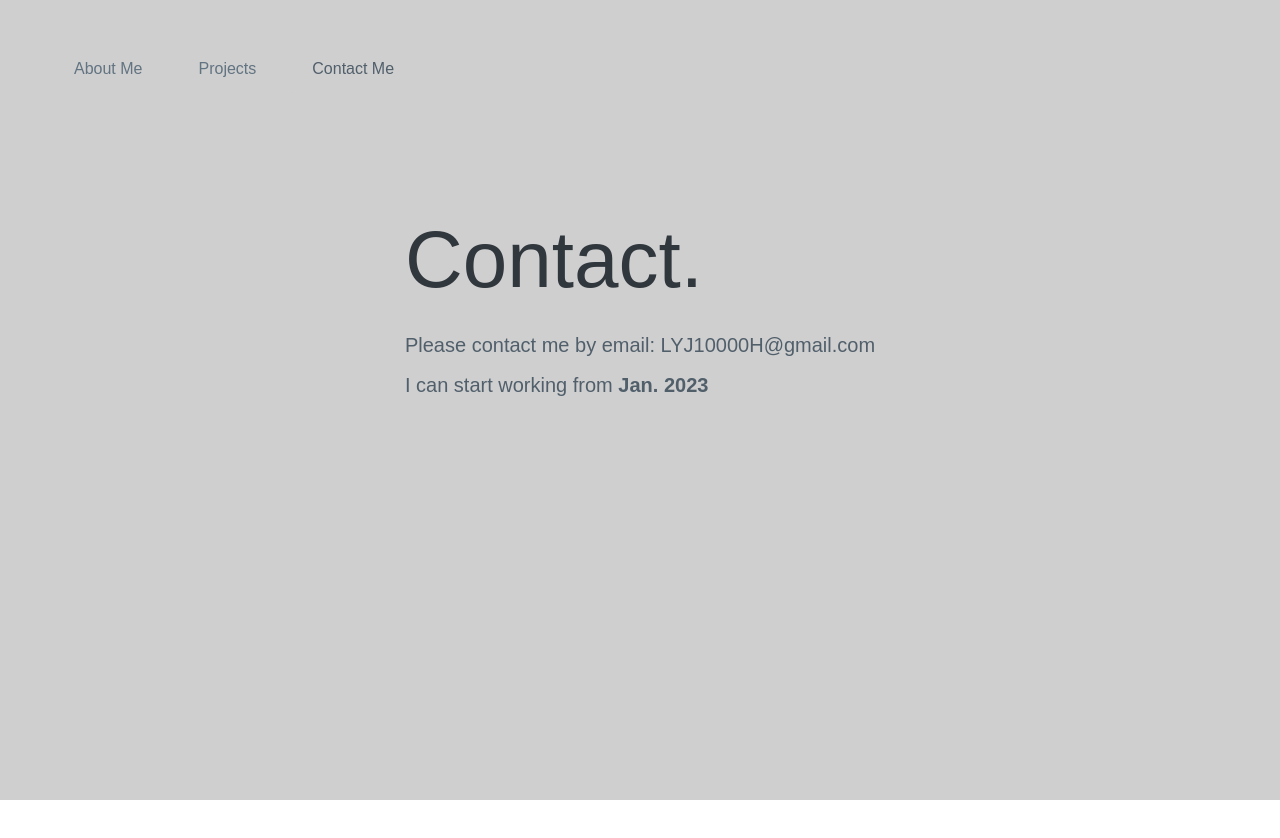
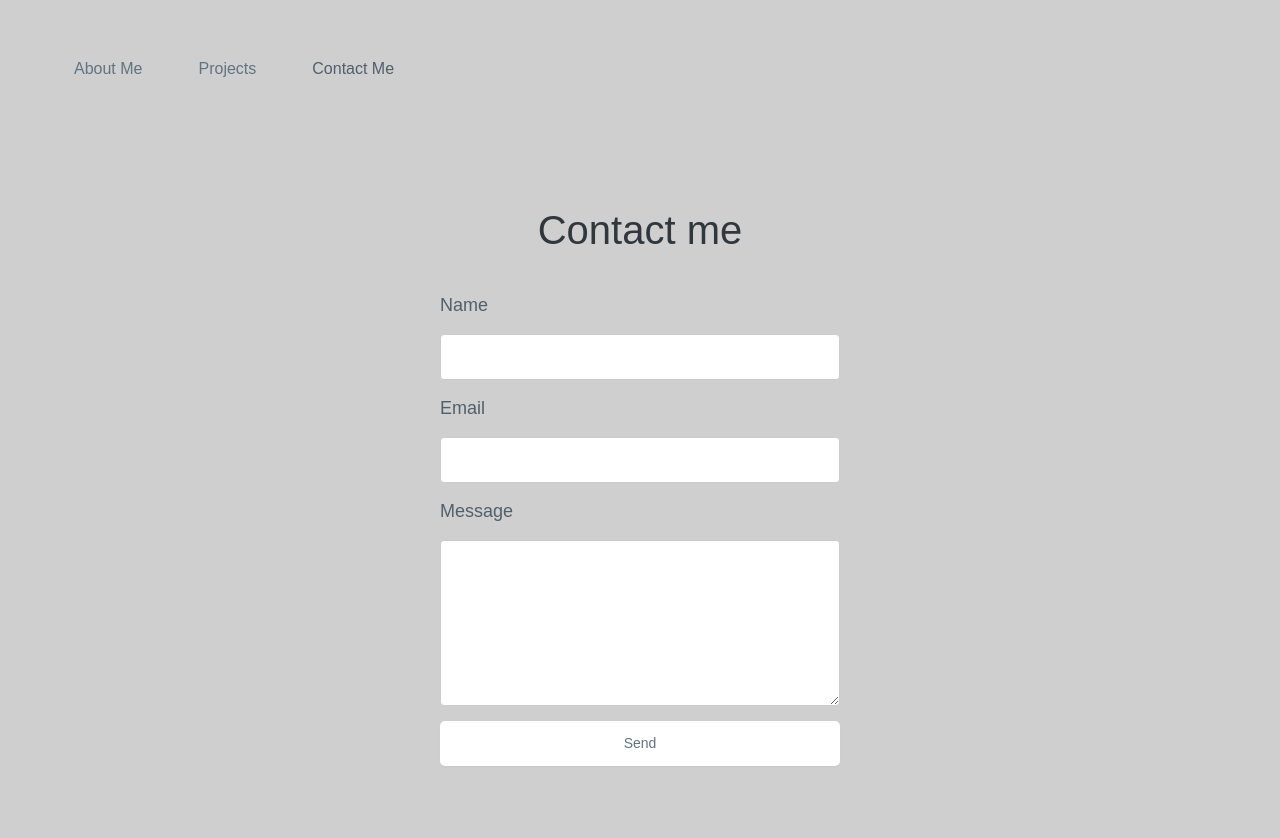
Before and after one commit to JellyYJ/portfolio, a React (Vite) app in the folder portfolio/: page /contactMe in a window 1280 px wide. Shown: the top 838 px of the page. Before the commit the page ends 800 px from the top, so only its background shows below. Built offline with nearby package versions, Linux system fonts and the light colour scheme.

Commit message:
ContactMe form

```diff
--- a/portfolio/package.json
+++ b/portfolio/package.json
@@ -10,8 +10,10 @@
     "preview": "vite preview"
   },
   "dependencies": {
+    "@emailjs/browser": "^3.12.1",
     "react": "^18.2.0",
     "react-dom": "^18.2.0",
+    "react-hook-form": "^7.49.3",
     "react-icons": "^4.12.0",
     "react-router-dom": "^6.20.0",
     "styled-components": "^6.1.1"
--- a/portfolio/src/assets/data/projectData.json
+++ b/portfolio/src/assets/data/projectData.json
@@ -1,39 +1,12 @@
 [
-  {
-    "name": "The Wild Oasis",
-    "date": "Nov - Dec 2023",
-    "img": "/src/assets/wildOasis/wildOasis.png",
-    "link": "/wildOasis",
-    "summary": "This project is a real-world like porject intimate the inside website for a booking system for cabins.",
-    "techStck": ["React", "Supabase", "Styled Components"],
-    "details": "details",
-    "projectLink": "https://one-wild-oasis.netlify.app/login",
-    "gifs": [
-      {
-        "gif": "/src/assets/wildOasis/bookingCheckIn.gif",
-        "gifTitle": "Booking Checkin",
-        "explanation": "The user can view the details of each booking, and can also check in the booking."
-      },
-      {
-        "gif": "/src/assets/wildOasis/cabinOperation.gif",
-        "gifTitle": "Cabin Managemnet",
-        "explanation": "The registered user can log in can check their purchase history on the dashboard, and they can change their housetype for a rough estimation of the CO2 emmission of the household."
-      },
-      {
-        "gif": "/src/assets/wildOasis/bookingCheckIn.gif",
-        "gifTitle": "Embedded Footprint Calculator",
-        "explanation": "For a precise calculation of the CO2 emission of the household, the user can use the footprint calculator panel to seek the results. "
-      }
-    ]
-  },
   {
     "name": "Solar Offset",
     "date": "Feb - May 2023",
     "img": "/src/assets/solarOffset/solarLandingPage.png",
     "link": "/solarOffset",
-    "summary": "This project aimed to create a platform for UK residents to fund solar panels in African countries.",
-    "techStck": ["React", "Node.jS", "MongoDB", "CSS"],
-    "details": "Solar Offset ",
+    "summary": "Solar Offset is a university project, with the aim of creating a platform allowing UK residents to contribute to solar panel installations in African countries, thereby offsetting household carbon emissions.",
+    "techStck": ["React", "Node.jS", "MongoDB", "Ant-Design"],
+    "details": "This university team project involved using technologies such as React and Ant-design for front-end development, Node.js for back-end processes, and MongoDB for database management. The project also involves API integration. The focus was on practical application, collaborative development, and problem-solving which gives me an understanding of the full-stack web development lifecycle.",
     "gifs": [
       {
         "gif": "/src/assets/solarOffset/solarPay.gif",
@@ -54,6 +27,34 @@
     ]
   },
   {
+    "name": "The Wild Oasis",
+    "date": "Nov - Dec 2023",
+    "img": "/src/assets/wildOasis/wildOasis.png",
+    "link": "/wildOasis",
+    "summary": "This project is a real-world like porject intimate the inside website for a booking system for cabins.",
+    "techStck": ["React", "Supabase", "Styled Components"],
+    "details": "The Wild Oasis is an immersive project, showcasing a real-world-like booking system for holiday cabins. Built with cutting-edge technologies, including React for responsive frontend development, Supabase for seamless database management, and Styled Components for a stylish design. The project can be further developed by implementing booking management system",
+    "projectLink": "https://one-wild-oasis.netlify.app/login",
+    "gifs": [
+      {
+        "gif": "/src/assets/wildOasis/bookingCheckIn.gif",
+        "gifTitle": "Booking Checkin",
+        "explanation": "The user can view the details of each booking, and can also check in the booking."
+      },
+      {
+        "gif": "/src/assets/wildOasis/cabinOperation.gif",
+        "gifTitle": "Cabin Managemnet",
+        "explanation": "The registered user can log in can check their purchase history on the dashboard, and they can change their housetype for a rough estimation of the CO2 emmission of the household."
+      },
+      {
+        "gif": "/src/assets/wildOasis/bookingCheckIn.gif",
+        "gifTitle": "Embedded Footprint Calculator",
+        "explanation": "For a precise calculation of the CO2 emission of the household, the user can use the footprint calculator panel to seek the results. "
+      }
+    ]
+  },
+
+  {
     "name": "Bird Sighting",
     "img": "/src/assets/birdSighting/landingPage.png",
     "link": "/birdSighting",
@@ -63,7 +64,6 @@
       "JavaScript",
       "Express.js",
       "MongoDB",
-      "CSS",
       "socket.io",
       "ServiceWorker"
     ],
@@ -91,8 +91,8 @@
     "img": "/src/assets/pizza/pizzaCo.png",
     "date": "June 2023",
     "link": "/reactPizza",
-    "summary": "This application allows users to easily browse and order pizzas online. Using React Router, Redux, and Thunks for state management, it offers a streamlined and responsive user experience.",
-    "techStck": ["React", "Redux", "Thunks", "Tailwind CSS"],
+    "summary": "This application allows users to easily browse and order pizzas online.",
+    "techStck": ["React", "Redux", "Thunks", "Tailwind"],
     "details": "This project is for practicing, leveraging React Router for smooth navigation and integrating Redux with Thunks for efficient state management. Tailwind CSS was also explored for a modern web design. I also designed 'apiRestaurant' for fetching the data menu and order infomation.",
     "gifs": [
       {
--- a/portfolio/src/pages/ContactMe.jsx
+++ b/portfolio/src/pages/ContactMe.jsx
@@ -1,16 +1,100 @@
+import React, { useRef, useState } from "react";
+import emailjs from "@emailjs/browser";
+import styled from "styled-components";
 import Heading from "../ui/Heading";
-import TextContainer from "../ui/TextContainer";
+import Button from "../ui/Button";
+
+// const Container = styled.div`
+//   display: flex;
+//   flex-direction: column;
+//   align-items: center;
+//   padding: 2rem;
+//   background-color: aliceblue;
+// `;
+
+const StyledForm = styled.form`
+  display: flex;
+  flex-direction: column;
+  gap: 1.5rem;
+  max-width: 40rem;
+  width: 100%;
+`;
+
+const StyledLabel = styled.label`
+  font-size: 1.8rem;
+`;
+
+const StyledInput = styled.input`
+  width: 100%;
+  padding: 1rem;
+  border: 1px solid #ccc;
+  border-radius: 4px;
+  box-sizing: border-box;
+`;
+
+const StyledTextarea = styled.textarea`
+  width: 100%;
+  padding: 1rem;
+  border: 1px solid #ccc;
+  border-radius: 4px;
+  resize: vertical;
+  box-sizing: border-box;
+`;
+
+const ErrorMessage = styled.p`
+  color: red;
+  font-size: 1rem;
+  margin-top: 0.5rem;
+`;
 
 function ContactMe() {
+  const form = useRef();
+  const [error, setError] = useState(null);
+
+  const handleSendEmail = (e) => {
+    e.preventDefault();
+
+    emailjs
+      .sendForm(
+        process.env.REACT_APP_SERVICE_ID,
+        process.env.REACT_APP_TEMPLATE_ID,
+        form.current,
+        process.env.REACT_APP_PUBLIC_KEY
+      )
+      .then(
+        (result) => {
+          console.log(result.text);
+        },
+        (error) => {
+          console.log(error.text);
+          setError(error);
+        }
+      );
+  };
+
   return (
     <>
-      <TextContainer fontSize="2rem">
-        <Heading as="h1">Contact.</Heading>
-        <p>Please contact me by email: LYJ10000H@gmail.com</p>
-        <p>
-          I can start working from <strong>Jan. 2023</strong>
-        </p>
-      </TextContainer>
+      <Heading as="h3">Contact me</Heading>
+      <StyledForm ref={form} onSubmit={handleSendEmail}>
+        <StyledLabel htmlFor="from_name">Name</StyledLabel>
+        <StyledInput type="text" name="from_name" id="from_name" required />
+
+        <StyledLabel htmlFor="from_email">Email</StyledLabel>
+        <StyledInput type="email" name="from_email" id="from_email" required />
+
+        <StyledLabel htmlFor="message">Message</StyledLabel>
+        <StyledTextarea name="message" id="message" rows="6" required />
+
+        <Button type="submit" variation="secondary">
+          Send
+        </Button>
+
+        {error && (
+          <ErrorMessage>
+            Oops, something went wrong. Please try again.
+          </ErrorMessage>
+        )}
+      </StyledForm>
     </>
   );
 }
--- a/portfolio/src/ui/ProjectsList.jsx
+++ b/portfolio/src/ui/ProjectsList.jsx
@@ -92,6 +92,7 @@ const ProjectDetails = styled.div`
   display: flex;
   flex-direction: column;
   align-items: center;
+  gap: 0.8rem;
 `;
 
 const ProjectDescription = styled.div`
--- a/portfolio/vite.config.js
+++ b/portfolio/vite.config.js
@@ -1,8 +1,31 @@
-import { defineConfig } from "vite";
+// import { defineConfig } from "vite";
+// import react from "@vitejs/plugin-react";
+// import eslint from "vite-plugin-eslint";
+
+// // https://vitejs.dev/config/
+// export default defineConfig({
+//   plugins: [react(), eslint()],
+
+// });
+
+import { defineConfig, loadEnv } from "vite";
 import react from "@vitejs/plugin-react";
-import eslint from "vite-plugin-eslint";
 
 // https://vitejs.dev/config/
-export default defineConfig({
-  plugins: [react(), eslint()],
+export default defineConfig(({ mode }) => {
+  const env = loadEnv(mode, process.cwd(), "");
+  return {
+    define: {
+      "process.env.REACT_APP_SERVICE_ID": JSON.stringify(
+        env.REACT_APP_SERVICE_ID
+      ),
+      "process.env.REACT_APP_TEMPLATE_ID": JSON.stringify(
+        env.REACT_APP_TEMPLATE_ID
+      ),
+      "process.env.REACT_APP_PUBLIC_KEY": JSON.stringify(
+        env.REACT_APP_PUBLIC_KEY
+      ),
+    },
+    plugins: [react()],
+  };
 });
```
Also changed, not shown: portfolio/src/hooks/useContactForm.js (added), 1 other file (tests, documents, lock files or other folders).
